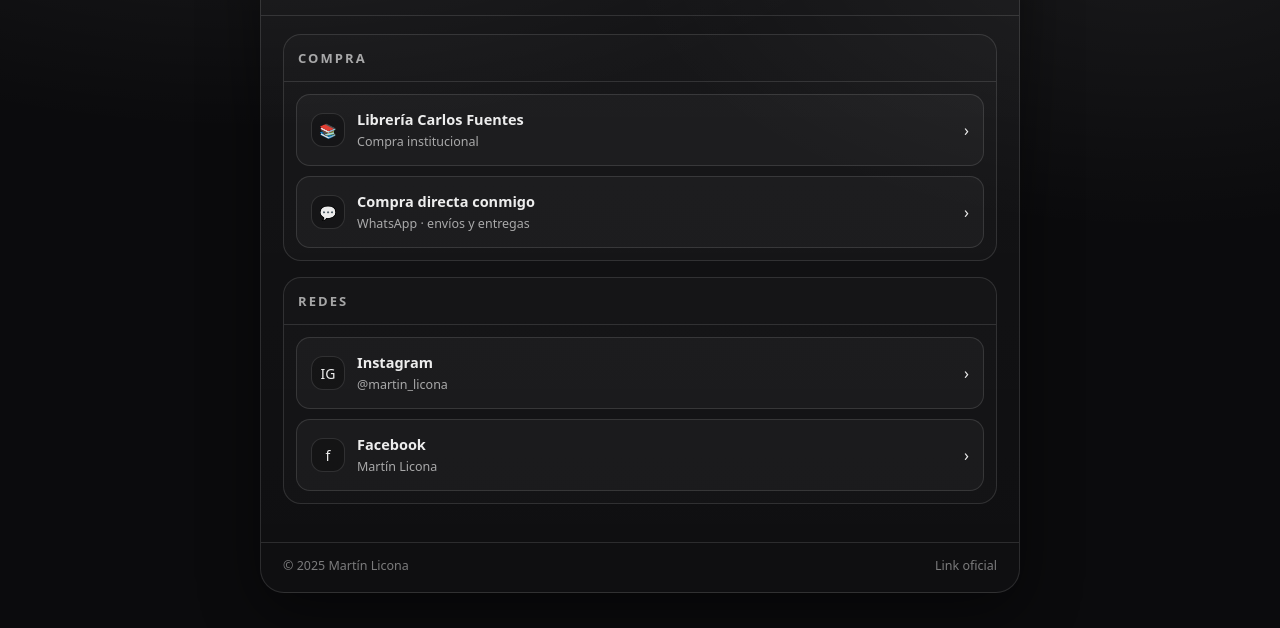
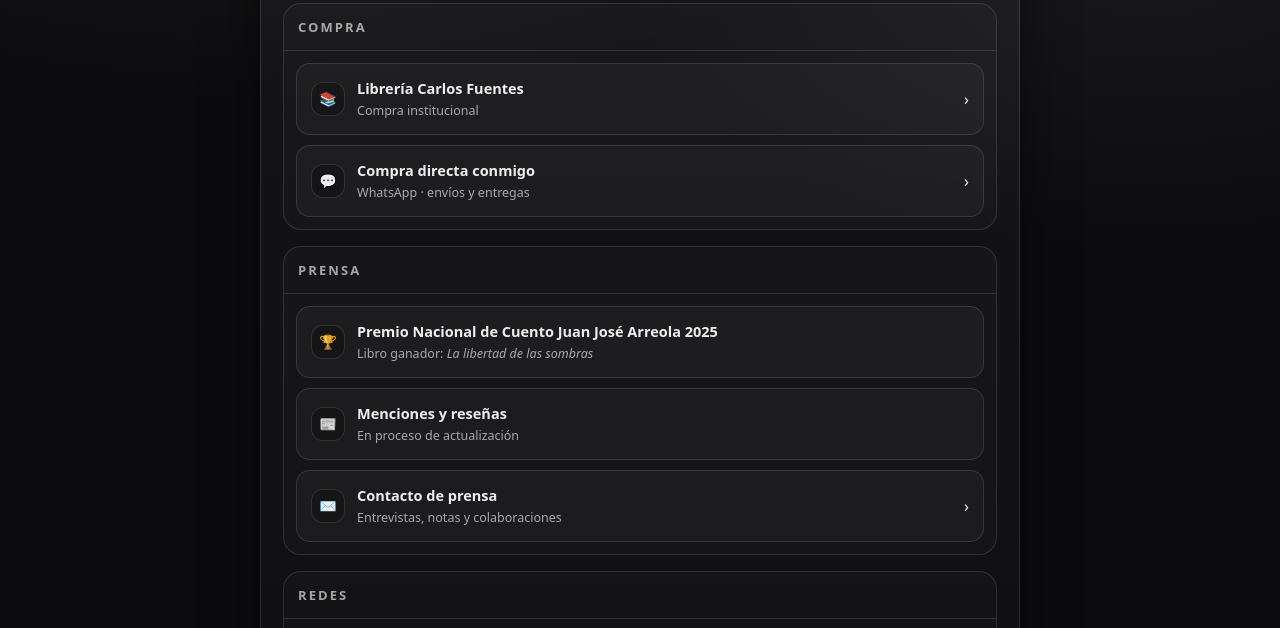
Before and after one commit to martinliconarosales-bit/martin_licona, a plain HTML site: page index.html in a window 1280 px wide. Shown: the part 147-775 px from the top of the page. Drawn offline with Linux system fonts and the light colour scheme.

Commit message:
Add Prensa section with awards and contact info

```diff
--- a/index.html
+++ b/index.html
@@ -118,7 +118,44 @@
 
   </div>
 </section>
+<!-- PRENSA -->
+<section class="section">
+  <h2>Prensa</h2>
+  <div class="list">
 
+    <div class="btn">
+      <div class="left">
+        <div class="icon">🏆</div>
+        <div class="label">
+          <strong>Premio Nacional de Cuento Juan José Arreola 2025</strong>
+          <span>Libro ganador: <em>La libertad de las sombras</em></span>
+        </div>
+      </div>
+    </div>
+
+    <div class="btn">
+      <div class="left">
+        <div class="icon">📰</div>
+        <div class="label">
+          <strong>Menciones y reseñas</strong>
+          <span>En proceso de actualización</span>
+        </div>
+      </div>
+    </div>
+
+    <a class="btn" href="mailto:martinliconarosales@gmail.com">
+      <div class="left">
+        <div class="icon">✉️</div>
+        <div class="label">
+          <strong>Contacto de prensa</strong>
+          <span>Entrevistas, notas y colaboraciones</span>
+        </div>
+      </div>
+      <div>›</div>
+    </a>
+
+  </div>
+</section>
 <!-- REDES -->
 <section class="section">
   <h2>Redes</h2>
```
